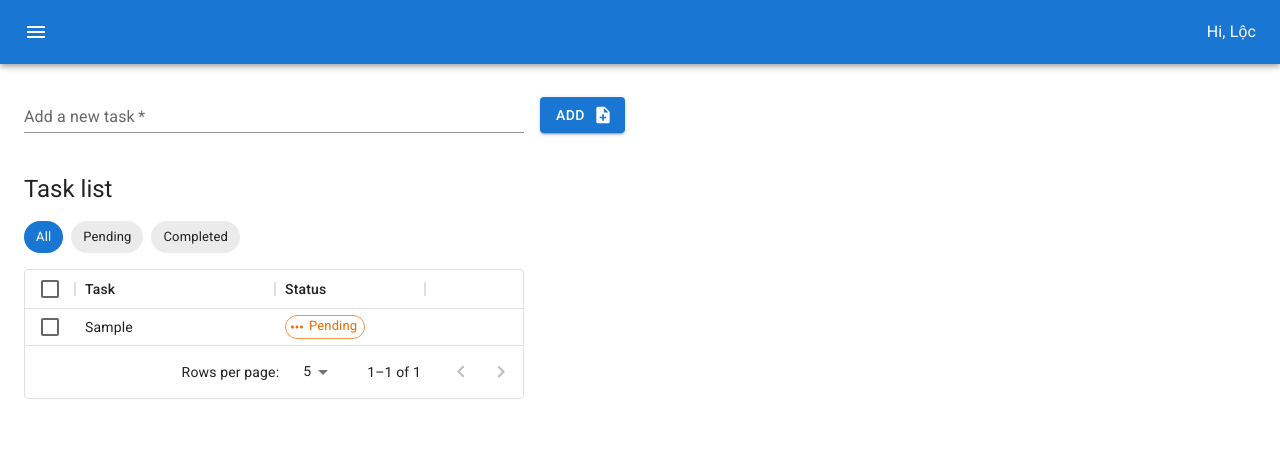
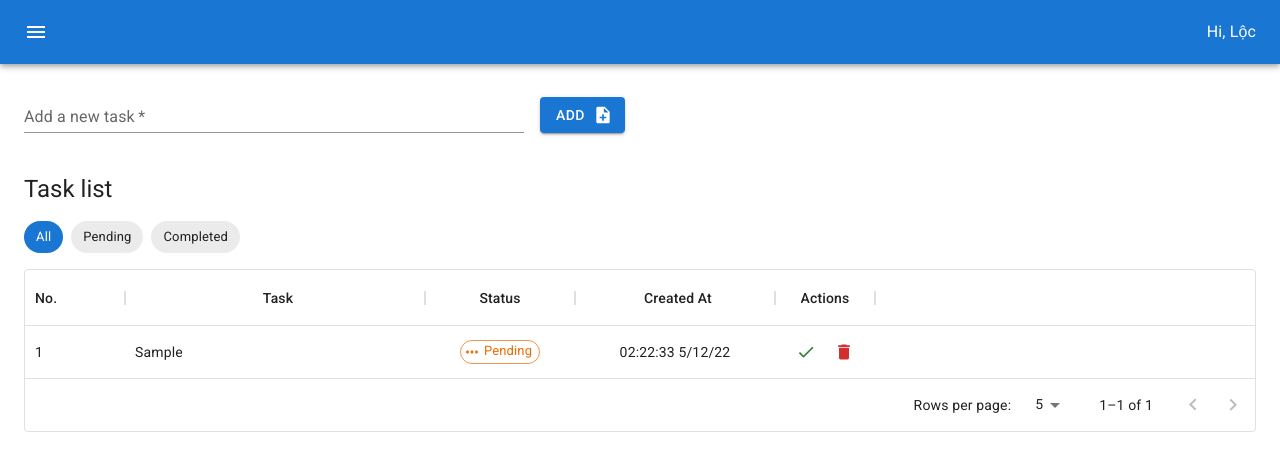
Before and after one commit to hoangloc1307/my-super-app, a React (Create React App) app: page /todo in a window 1280 px wide. Both pictures are taken after typing "Sample" into the empty fields and a click on the button "ADD". Shown: the top 470 px of the page. Built offline with nearby package versions, Linux system fonts and the light colour scheme; a web font is replaced by a local one.

Commit message:
Continue with todo

```diff
--- a/package.json
+++ b/package.json
@@ -13,7 +13,8 @@
     "react": "^18.2.0",
     "react-dom": "^18.2.0",
     "react-router-dom": "^6.4.4",
-    "react-scripts": "5.0.1"
+    "react-scripts": "5.0.1",
+    "uuid": "^9.0.0"
   },
   "devDependencies": {
     "babel-plugin-module-resolver": "^4.1.0",
--- a/public/index.html
+++ b/public/index.html
@@ -1,5 +1,5 @@
 <!DOCTYPE html>
-<html lang="en">
+<html lang="vi">
     <head>
         <meta charset="utf-8" />
         <link rel="icon" href="%PUBLIC_URL%/favicon.ico" />
--- a/src/pages/ToDo/ToDo.jsx
+++ b/src/pages/ToDo/ToDo.jsx
@@ -1,61 +1,146 @@
-import { Box, Button, Chip, Stack, TextField, Typography } from '@mui/material';
-import { NoteAdd, MoreHoriz, Check } from '@mui/icons-material/';
-import { DataGrid } from '@mui/x-data-grid';
+import { Alert, Box, Button, Chip, Snackbar, Stack, TextField, Typography } from '@mui/material';
+import { NoteAdd, MoreHoriz, Check, Delete } from '@mui/icons-material/';
+import { DataGrid, GridActionsCellItem } from '@mui/x-data-grid';
 import { useMemo, useState } from 'react';
+import { v4 as uuidv4 } from 'uuid';
 
+import Status from './components/Status';
+
+export default function ToDo() {
     const columns = [
+        {
+            field: 'no',
+            headerName: 'No.',
+            filterable: false,
+            sortable: false,
+            disableColumnMenu: true,
+            renderCell: (params) => params.api.getRowIndex(params.id) + 1
+        },
         {
             field: 'task',
             headerName: 'Task',
-        width: 200,
-        editable: true
+            width: 300,
+            editable: true,
+            align: 'left',
+            headerAlign: 'center',
+            hideable: false
         },
         {
             field: 'status',
             headerName: 'Status',
             width: 150,
-        editable: true,
-        type: 'singleSelect',
-        valueOptions: ['Pending', 'Completed'],
+            editable: false,
+            align: 'center',
+            headerAlign: 'center',
+            sortable: false,
+            filterable: false,
+            hideable: false,
+            disableColumnMenu: true,
             renderCell: (params) => {
                 return params.value === 'Pending' ? (
-                <Chip icon={<MoreHoriz />} label="Pending" variant="outlined" color="warning" size="small" />
+                    <Status icon={<MoreHoriz />} label="Pending" color="warning" />
                 ) : (
-                <Chip icon={<Check />} label="Completed" variant="outlined" color="success" size="small" />
+                    <Status icon={<Check />} label="Completed" color="success" />
                 );
+            }
+        },
+        {
+            field: 'created_at',
+            headerName: 'Created At',
+            width: 200,
+            editable: false,
+            align: 'center',
+            headerAlign: 'center',
+            renderCell: (params) => {
+                return new Date(params.value).toLocaleString('vi', {
+                    dateStyle: 'short',
+                    timeStyle: 'medium'
+                });
+            }
+        },
+        {
+            field: 'actions',
+            type: 'actions',
+            headerName: 'Actions',
+            width: 100,
+            hideable: false,
+            getActions: ({ id }) => {
+                return [
+                    <GridActionsCellItem
+                        icon={<Check />}
+                        label="Done"
+                        onClick={() => handleCompletedTask(id)}
+                        color="success"
+                    />,
+                    <GridActionsCellItem
+                        icon={<Delete />}
+                        label="Delete"
+                        onClick={() => handleDeleteTask(id)}
+                        color="error"
+                    />
+                ];
             }
         }
     ];
 
-export default function ToDo() {
+    // States
     const [filter, setFilter] = useState('All');
-    const [taskList, setTaskList] = useState([]);
+    const [taskList, setTaskList] = useState(
+        (() => {
+            return JSON.parse(localStorage.getItem('todo')) ?? [];
+        })()
+    );
     const [task, setTask] = useState('');
+    const [pageSize, setPageSize] = useState(5);
+    const [toast, setToast] = useState({
+        show: true,
+        message: '',
+        color: 'success'
+    });
 
-    const handleFilterClick = (filter) => {
-        setFilter(filter);
+    // Function handler
+    const handleAddTask = () => {
+        if (task) {
+            const newTask = {
+                id: uuidv4(),
+                task,
+                status: 'Pending',
+                created_at: new Date().toJSON()
             };
-
-    const handleAddTask = () => {
-        setTaskList([
-            ...taskList,
-            {
-                id: Math.random() * 100,
-                task,
-                status: 'Pending'
+            localStorage.setItem('todo', JSON.stringify([...taskList, newTask]));
+            setTaskList([...taskList, newTask]);
+            setTask('');
         }
-        ]);
-        setTask('');
-    };
-
-    const handleTaskInputChange = (e) => {
-        setTask(e.target.value);
     };
 
     const filterTaskList = useMemo(
         () => (filter === 'All' ? taskList : taskList.filter((item) => item.status === filter)),
         [taskList, filter]
     );
+
+    const handleDeleteTask = (id) => {
+        const tasks = taskList.filter((task) => task.id !== id);
+        localStorage.setItem('todo', JSON.stringify(tasks));
+        setTaskList(tasks);
+    };
+
+    const handleCompletedTask = (id) => {
+        const tasks = JSON.parse(localStorage.getItem('todo'));
+        const task = tasks.find((task) => task.id === id);
+        if (task.status === 'Pending') {
+            task.status = 'Completed';
+            localStorage.setItem('todo', JSON.stringify(tasks));
+            setTaskList([...tasks]);
+        }
+    };
+
+    const handelEditTask = (params) => {
+        const tasks = JSON.parse(localStorage.getItem('todo'));
+        const task = tasks.find((task) => task.id === params.id);
+        task[params.field] = params.value;
+        localStorage.setItem('todo', JSON.stringify(tasks));
+        setTaskList([...tasks]);
+    };
 
     return (
         <>
@@ -68,14 +153,21 @@ export default function ToDo() {
                     fullWidth={true}
                     sx={{ maxWidth: '500px' }}
                     value={task}
-                    onChange={handleTaskInputChange}
+                    onChange={(e) => {
+                        setTask(e.target.value);
+                    }}
+                    onKeyDown={(e) => {
+                        if (e.code === 'Enter') {
+                            handleAddTask();
+                        }
+                    }}
                 />
                 <Button variant="contained" endIcon={<NoteAdd />} onClick={handleAddTask}>
                     Add
                 </Button>
             </Box>
-            <Box>
-                <Typography variant="h5" component={'h2'} sx={{ mt: 5 }}>
+            <Box sx={{ mt: 5 }}>
+                <Typography variant="h5" component={'h2'}>
                     Task list
                 </Typography>
                 <Stack direction="row" spacing={1} sx={{ my: 2 }}>
@@ -83,28 +175,41 @@ export default function ToDo() {
                         <Chip
                             key={item}
                             label={item}
-                            variant={filter === item ? 'filled' : 'filled'}
+                            variant={'filled'}
                             color={filter === item ? 'primary' : 'default'}
-                            onClick={() => handleFilterClick(item)}
+                            onClick={() => {
+                                setFilter(item);
+                            }}
                         />
                     ))}
                 </Stack>
-                <Box sx={{ width: '100%', maxWidth: '500px' }}>
+                <Box sx={{ width: '100%' }}>
                     <DataGrid
                         rows={filterTaskList}
                         columns={columns}
-                        density={'compact'}
-                        pageSize={5}
+                        density={'standard'}
+                        pageSize={pageSize}
                         rowsPerPageOptions={[5, 10, 25, 50]}
+                        onPageSizeChange={(newPageSize) => setPageSize(newPageSize)}
                         autoHeight
-                        checkboxSelection
-                        disableSelectionOnClick
-                        experimentalFeatures={{ newEditingApi: true }}
                         editMode={'cell'}
-                        onCellEditStop={() => console.log('ok')}
+                        onCellEditCommit={(params) => handelEditTask(params)}
                     />
                 </Box>
             </Box>
+            {/* <Snackbar
+                open={toast.show}
+                autoHideDuration={6000}
+                onClose={() => setToast({ ...toast, show: false, message: '' })}
+            >
+                <Alert
+                    onClose={() => setToast({ ...toast, show: false, message: '' })}
+                    severity={toast.color}
+                    sx={{ width: '100%' }}
+                >
+                    {toast.message}
+                </Alert>
+            </Snackbar> */}
         </>
     );
 }
--- /dev/null
+++ b/src/pages/ToDo/components/Status/Status.jsx
@@ -0,0 +1,5 @@
+import { Chip } from '@mui/material';
+
+export default function Status({ icon, label, color }) {
+    return <Chip icon={icon} label={label} variant="outlined" color={color} size="small" />;
+}
--- /dev/null
+++ b/src/pages/ToDo/components/Status/index.js
@@ -0,0 +1 @@
+export { default } from './Status';
```
Also changed, not shown: test.js (+35 -40 lines), src/pages/ToDo/components/Status.jsx (deleted), 1 other file (tests, documents, lock files or other folders). Lines whose indentation alone changed are shown as unchanged.
